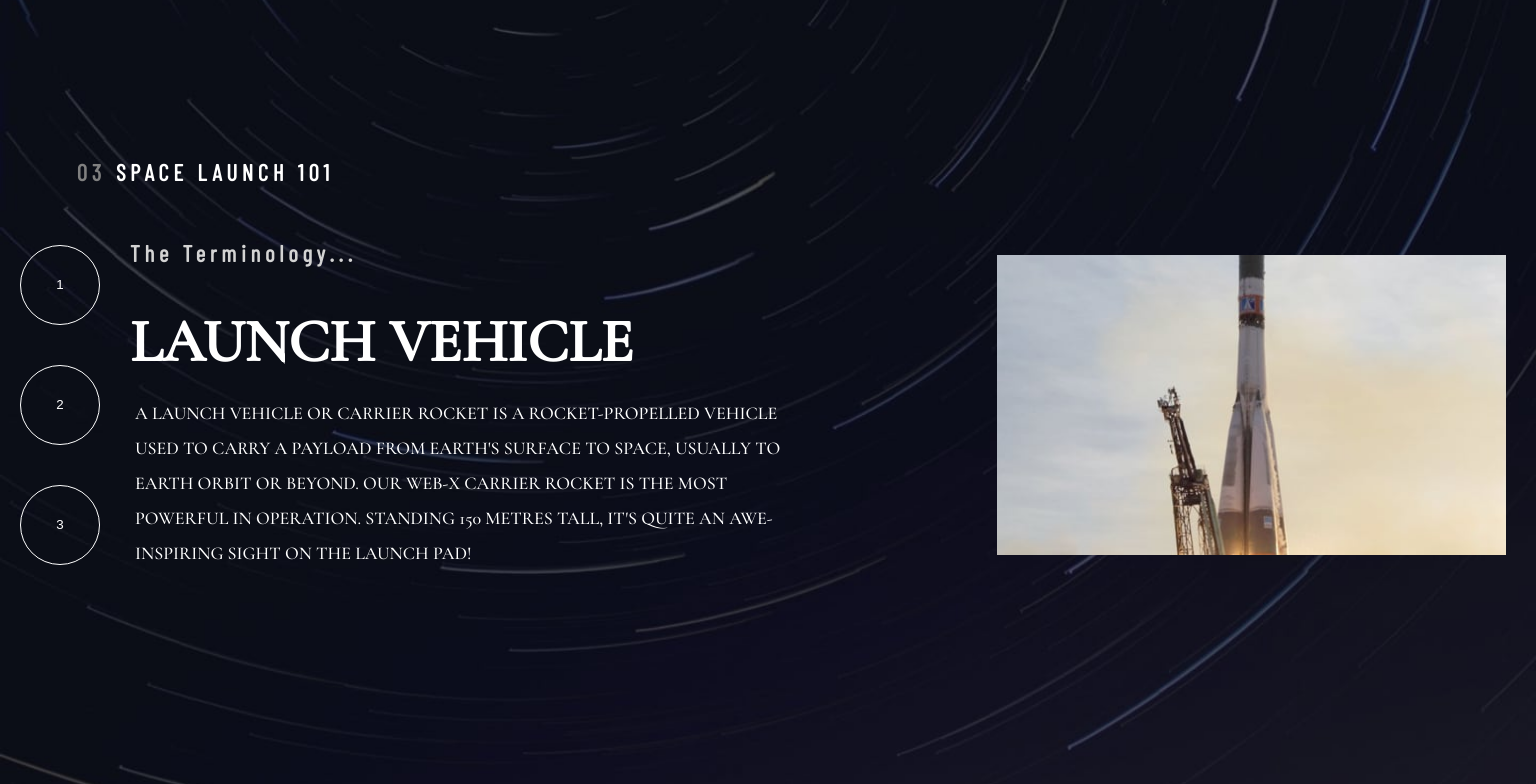
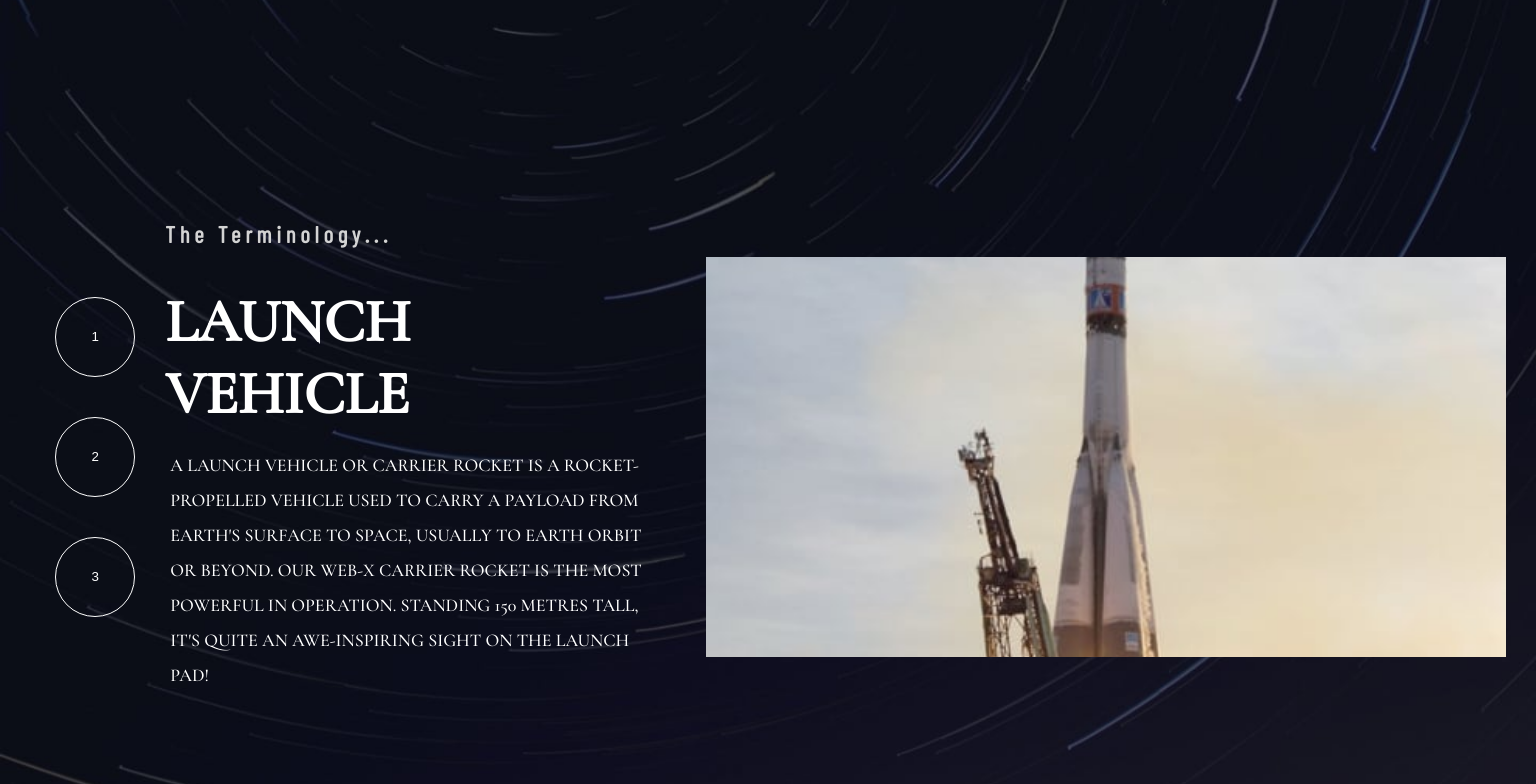
Before and after one commit to Stamwill/space-tourism, a Next.js app: page /technology in a window 1536 px wide. Shown: the top 784 px of the page. Built offline with nearby package versions, Linux system fonts and the light colour scheme.

Commit message:
[Tech] Remove imports, add margin left on buttons

```diff
--- a/src/blocks/Tech/Tech.js
+++ b/src/blocks/Tech/Tech.js
@@ -1,7 +1,5 @@
 import * as React from 'react'
 import PropTypes from 'prop-types'
-import PageTracker from '../PageTracker/PageTracker'
-import Section from '../../components/Section'
 import classes from './Tech.module.css'
 
 const Technology = React.forwardRef(function Technology(props, ref) {
@@ -13,8 +11,6 @@ const Technology = React.forwardRef(function Technology(props, ref) {
 
   return (
     <section className={classes.root} ref={ref} {...other}>
-      <PageTracker pageNum={`03`} pageLabel={`SPACE LAUNCH 101`} />
-
       <div className={classes.container}>
         <div className={classes.imgContainer}>
           <img className={classes.img} src={currentImg} alt="spaceImg" />
--- a/src/blocks/Tech/Tech.module.css
+++ b/src/blocks/Tech/Tech.module.css
@@ -107,6 +107,7 @@
 
   .buttons {
     margin-top: 0;
+    margin-left: 5%;
     flex-direction: column;
     justify-content: space-between;
   }
@@ -128,3 +129,17 @@
     line-height: 35px;
   }
 }
+
+@media screen and (min-width: 1500px) {
+  .root {
+    margin-top: 100px;
+  }
+
+  .imgContainer {
+    height: 400px;
+  }
+
+  .img {
+    width: 800px;
+  }
+}
```
